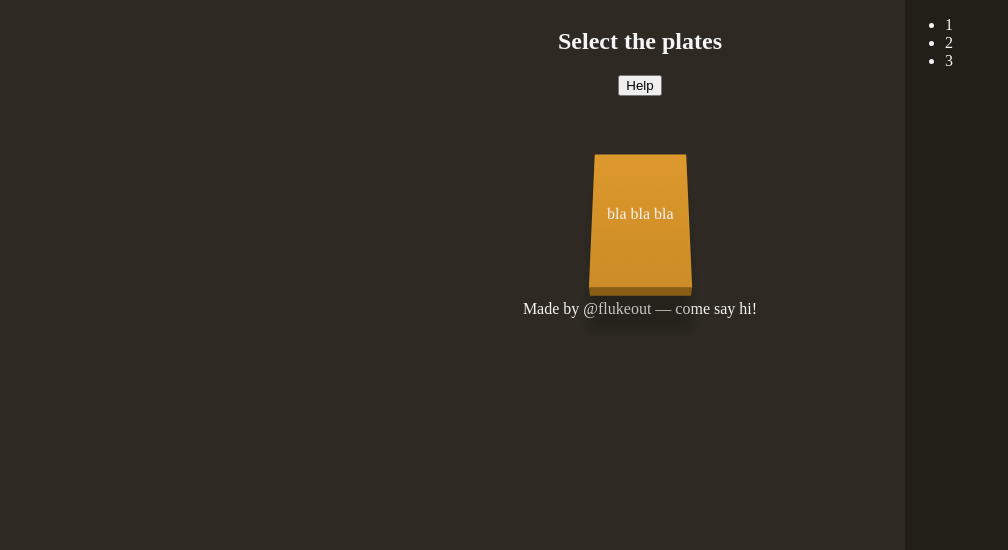
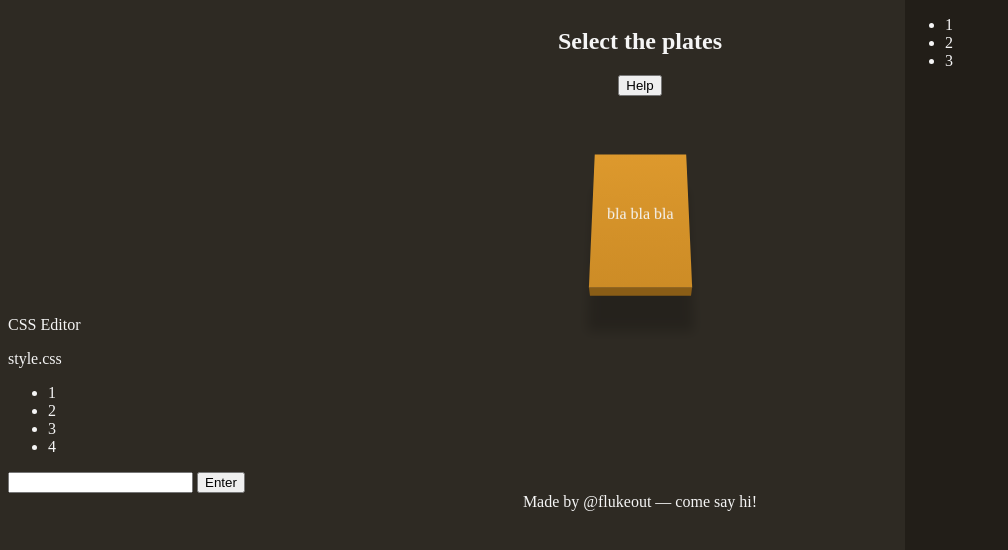
Before and after one commit to soola-sys/rss-selectors, a website built with webpack: page src/index.html in a window 1280 px wide. Shown: the whole page, without its empty margins (0-1008 px from the left). Built offline with nearby package versions, Linux system fonts and the light colour scheme.

```diff
--- a/src/index.html
+++ b/src/index.html
@@ -19,7 +19,28 @@
             <div class="table-edge"></div>
           </div>
         </div>
-        <div class="editor"></div>
+        <div class="editor">
+            <div class="css-viewer">
+                <div class="css-header">
+                    <p class="css-text">CSS Editor</p>
+                    <p class="css-text">style.css</p>
+                </div>
+                <div class="css-main">
+                    <ul class="css-list">
+                        <li>1</li>
+                        <li>2</li>
+                        <li>3</li>
+                        <li>4</li>
+                    </ul>
+                    <div class="selectors">
+                        <input type="text">
+                        <button class="btn" type="button">Enter</button>
+                    </div>
+                </div>
+            </div>
+            <div class="html-viewer">
+            </div>
+        </div>
         <div class="links">Made by @flukeout — come say hi!</div>
       </main>
       <aside class="sidebar">
```
